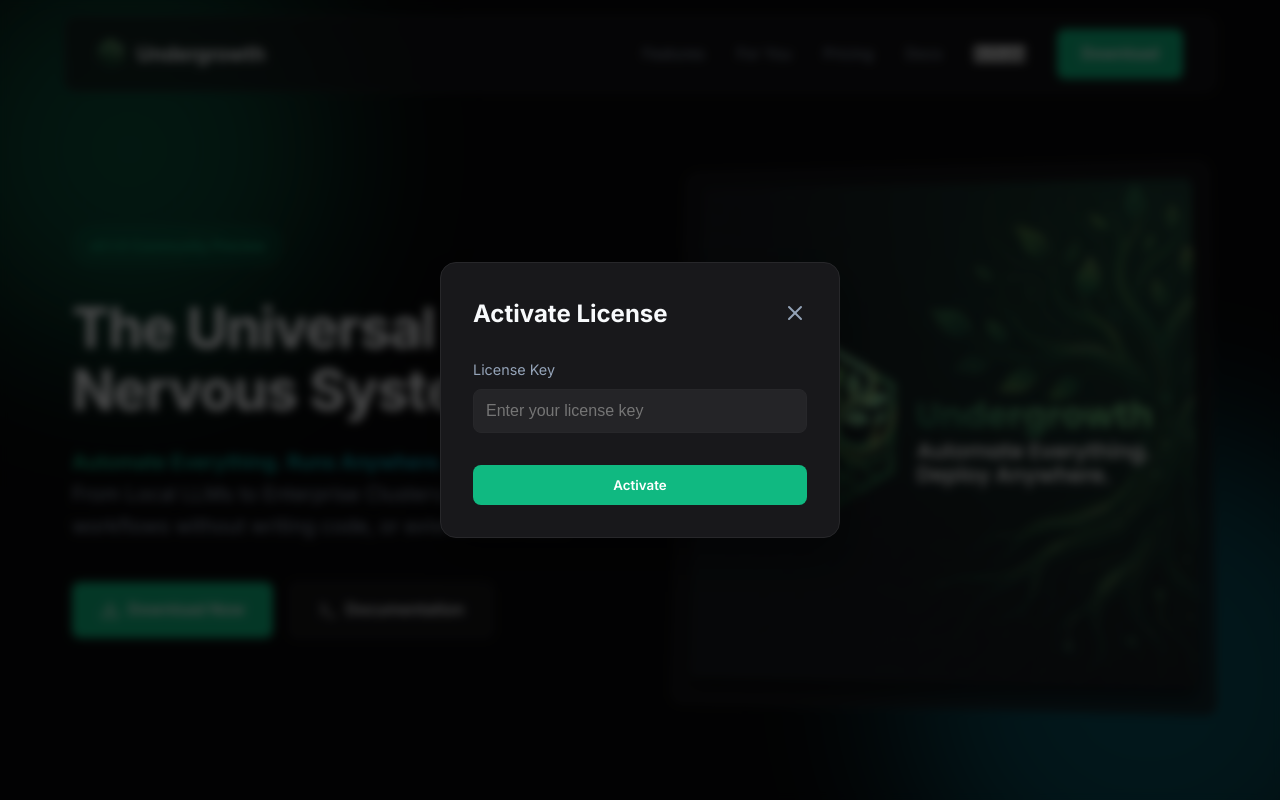
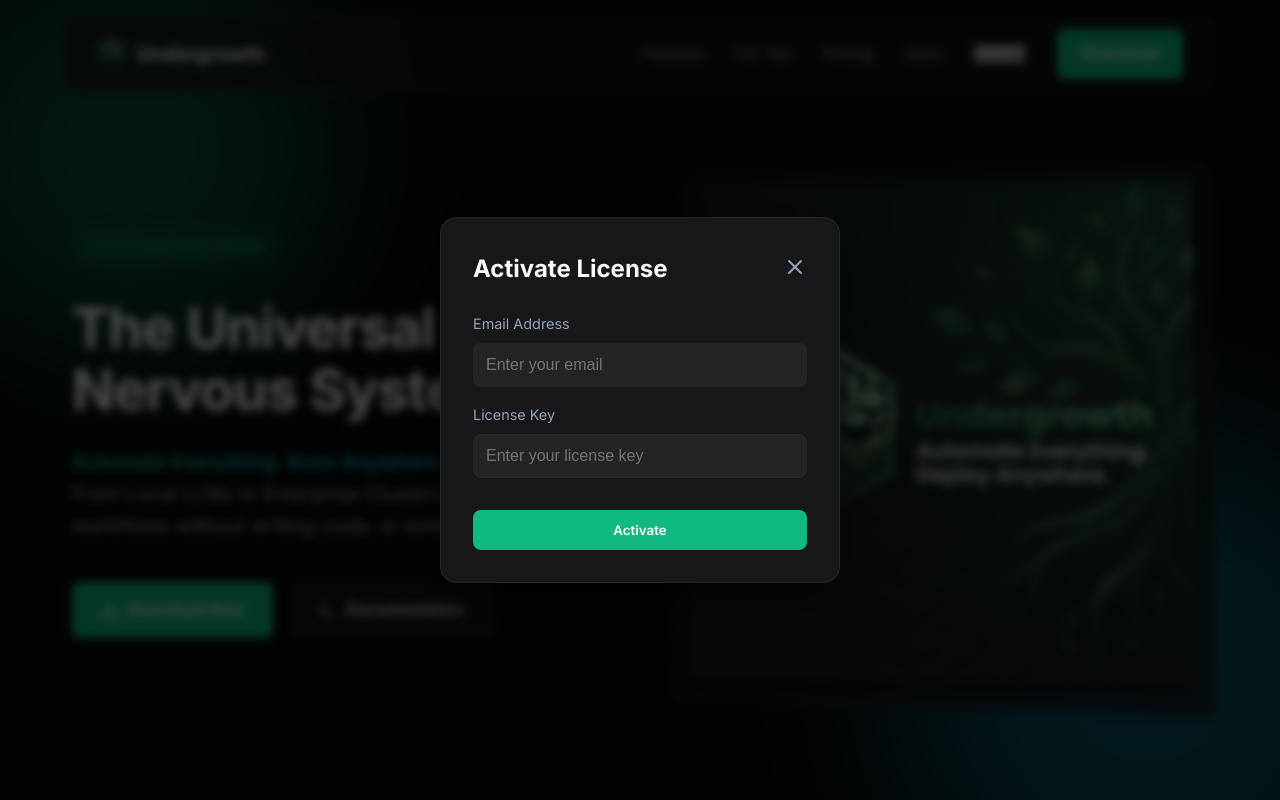
Before and after one commit to MyysticOwl/undergrowth-website, a React (Vite) app: page / in a window 1280 px wide. Both pictures are taken after a click on the button "Activate". Shown: the top 800 px of the page. Built offline with nearby package versions, Linux system fonts and the light colour scheme.

Commit message:
Fixing License key generation

```diff
--- a/src/components/Navbar.jsx
+++ b/src/components/Navbar.jsx
@@ -7,6 +7,7 @@
 const Navbar = () => {
   const [isOpen, setIsOpen] = useState(false);
   const [showActivateModal, setShowActivateModal] = useState(false);
+  const [email, setEmail] = useState('');
   const [licenseKey, setLicenseKey] = useState('');
   const [status, setStatus] = useState('idle'); // idle, loading, success, error
   const [message, setMessage] = useState('');
@@ -22,7 +23,7 @@
         headers: {
           'Content-Type': 'application/json',
         },
-        body: JSON.stringify({ licenseKey }),
+        body: JSON.stringify({ email, licenseKey }),
       });
 
       const data = await response.json();
@@ -32,6 +33,7 @@
         setMessage(data.message || 'License activated successfully!');
         setTimeout(() => {
           setShowActivateModal(false);
+          setEmail('');
           setLicenseKey('');
           setStatus('idle');
           setMessage('');
@@ -99,6 +101,20 @@
                 )}
 
                 <div className="form-group">
+                  <label htmlFor="email">Email Address</label>
+                  <input
+                    type="email"
+                    id="email"
+                    value={email}
+                    onChange={(e) => setEmail(e.target.value)}
+                    placeholder="Enter your email"
+                    className="form-input"
+                    required
+                    disabled={status === 'loading'}
+                  />
+                </div>
+
+                <div className="form-group">
                   <label htmlFor="licenseKey">License Key</label>
                   <input
                     type="text"
```
